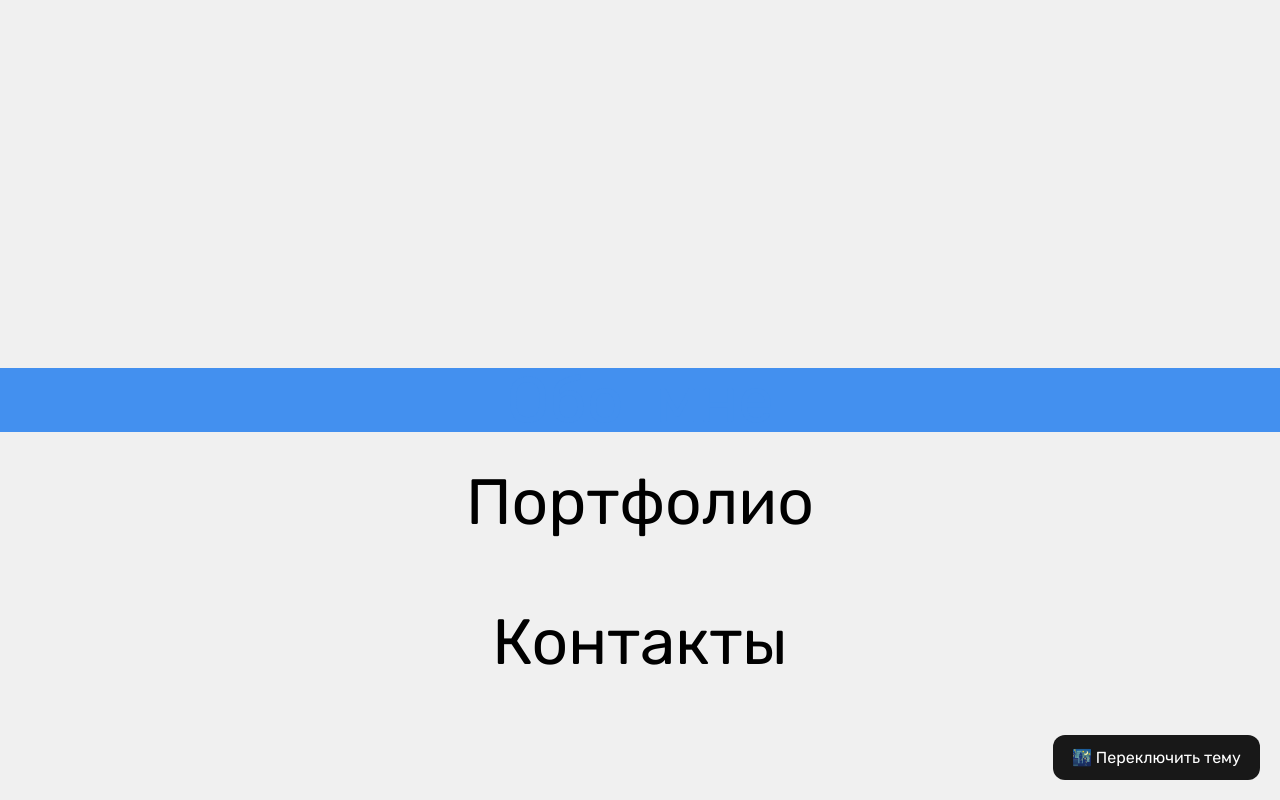
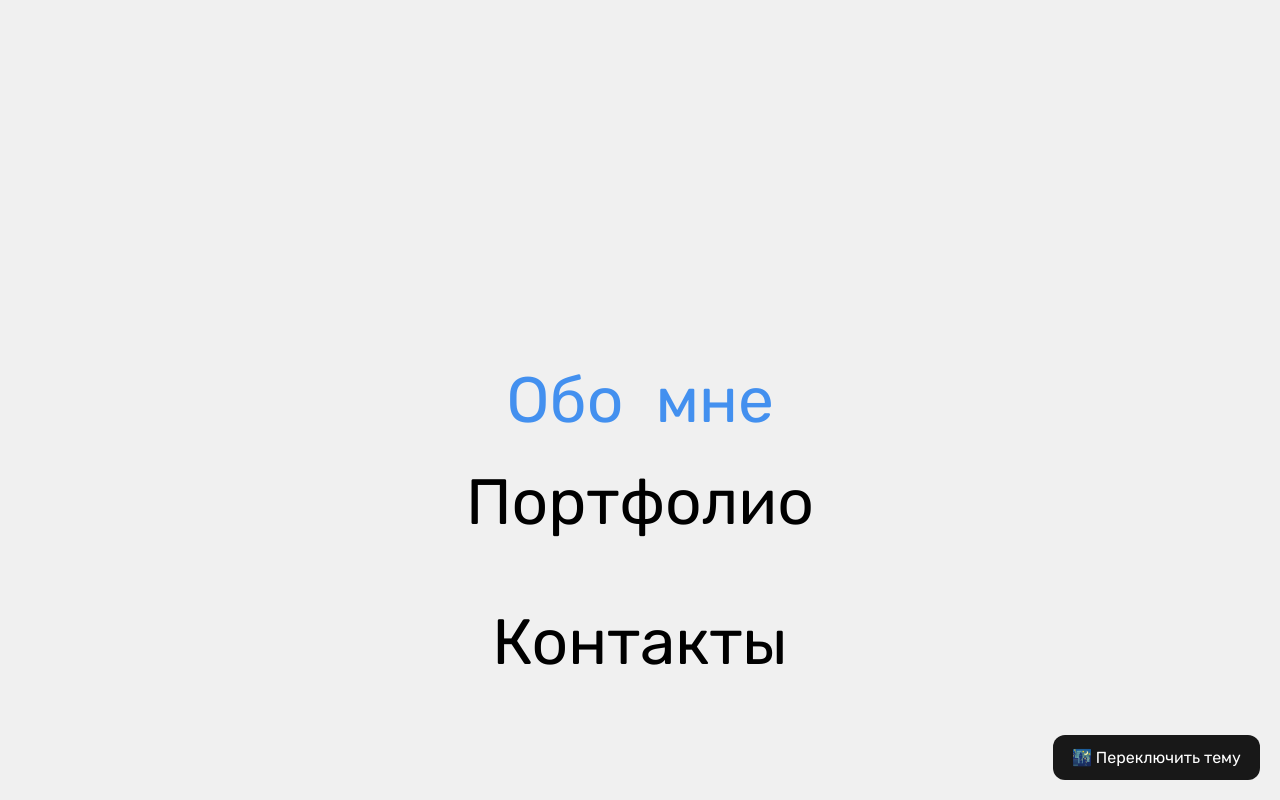
Before and after one commit to shashaf/portfolio-web-site, a plain HTML site: page index.html in a window 1280 px wide. In both pictures the pointer is over the item 640 px from the left and 1020 px from the top of the page. Shown: the part 620-1420 px from the top of the page. Drawn offline with Linux system fonts and the light colour scheme.

Commit message:
Текст не пропадает, но пропадает полоса выделения.

```diff
--- a/style.css
+++ b/style.css
@@ -185,6 +185,14 @@ body {
   text-align: center;
 }
 
+.about-button::before {
+  display: none !important;
+}
+
+.about-button:hover {
+  color: inherit;
+}
+
 .about-left,
 .about-right {
   font-family: 'Rubik', sans-serif;
```
